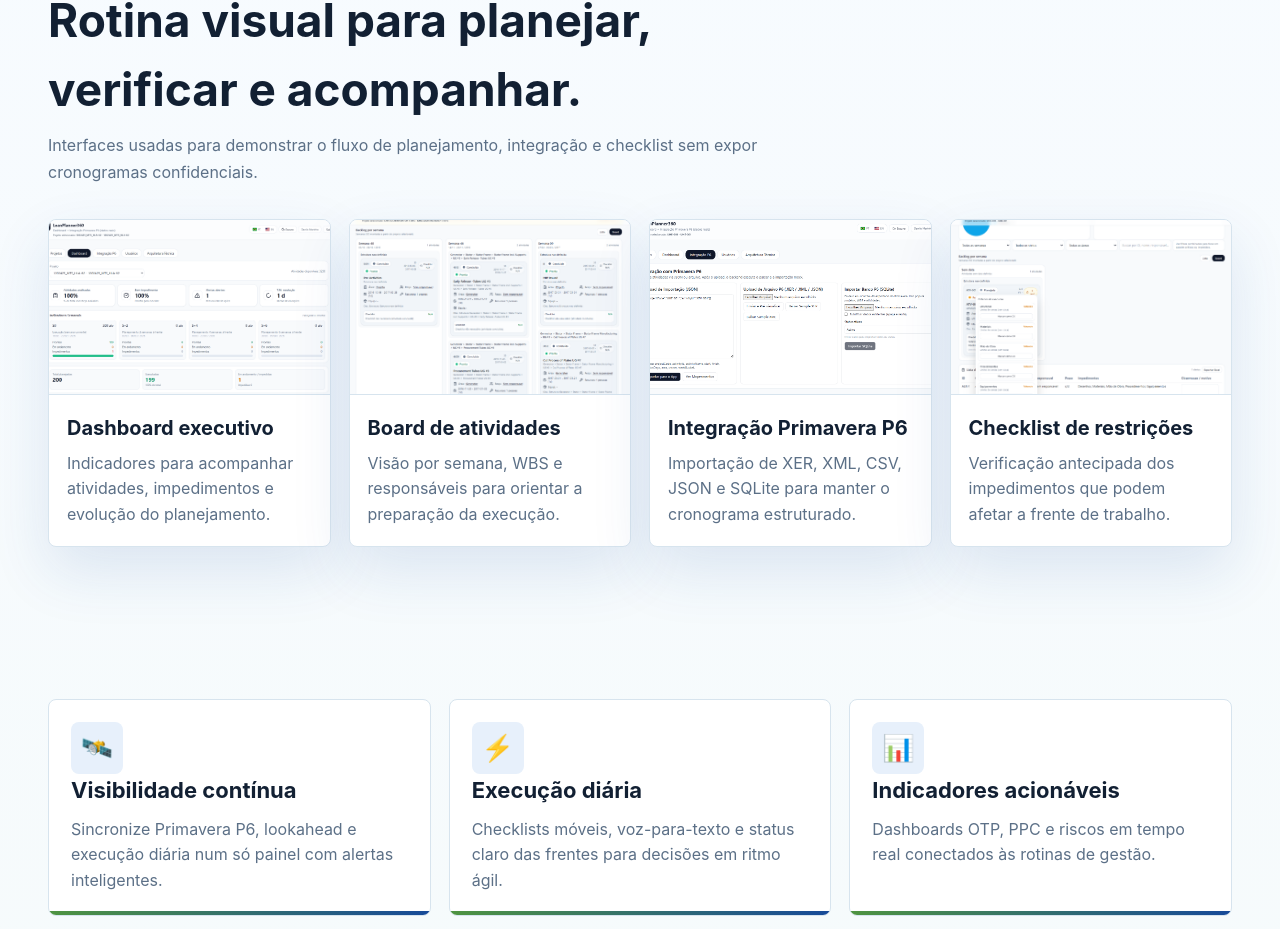
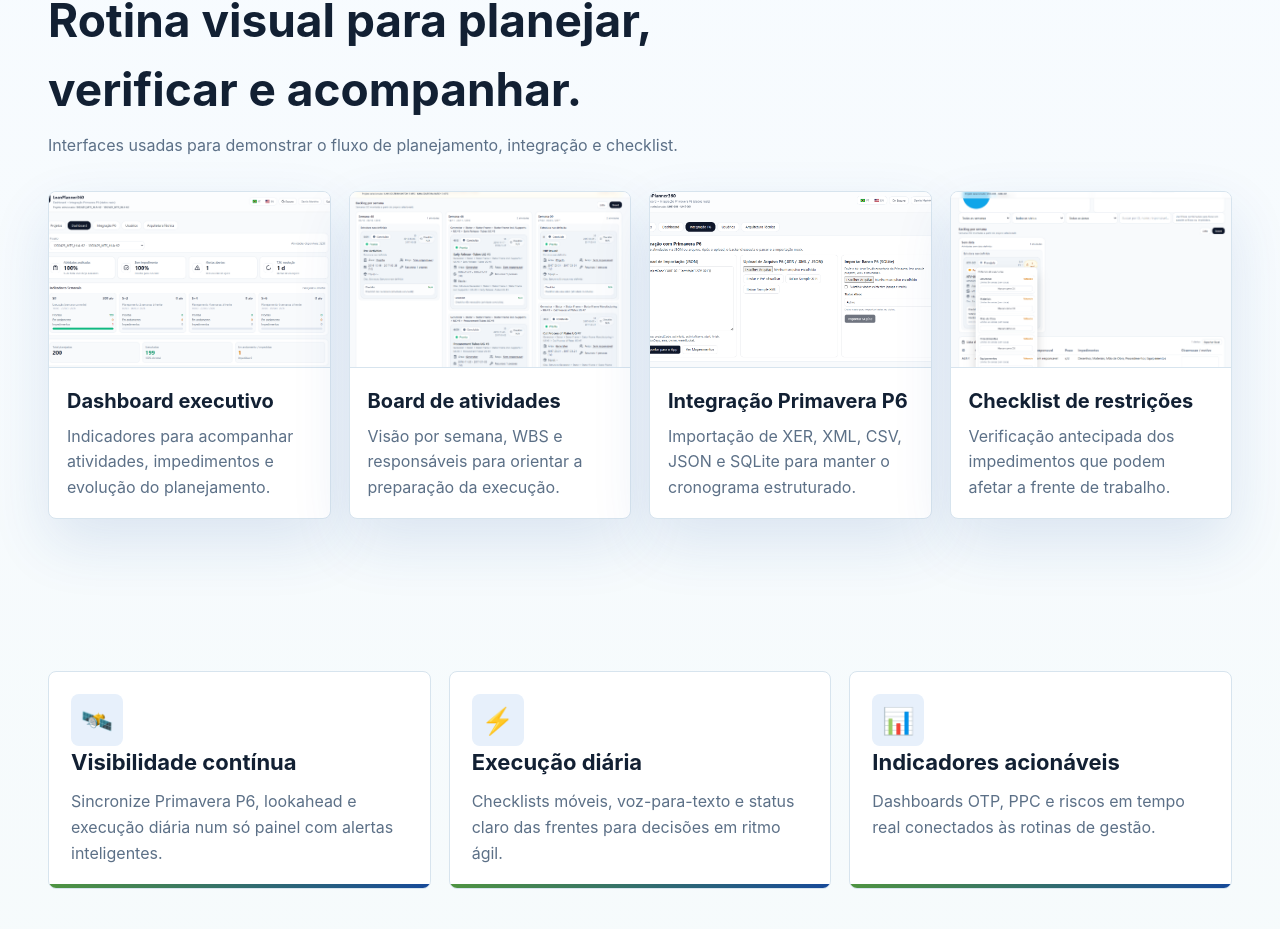
Before and after one commit to danillomarinho005-lang/vertice-consulting-site, a React (Vite) app: page / in a window 1280 px wide. Shown: the part 2870-3799 px from the top of the page. Built offline with nearby package versions, Linux system fonts and the light colour scheme.

Commit message:
Ajusta texto das telas do site

```diff
--- a/src/App.jsx
+++ b/src/App.jsx
@@ -264,7 +264,7 @@ function App() {
             <p className="kicker">Telas reais</p>
             <h2>Rotina visual para planejar, verificar e acompanhar.</h2>
             <p className="lede">
-              Interfaces usadas para demonstrar o fluxo de planejamento, integração e checklist sem expor cronogramas confidenciais.
+              Interfaces usadas para demonstrar o fluxo de planejamento, integração e checklist.
             </p>
           </div>
           <div className="screens-grid">
```
